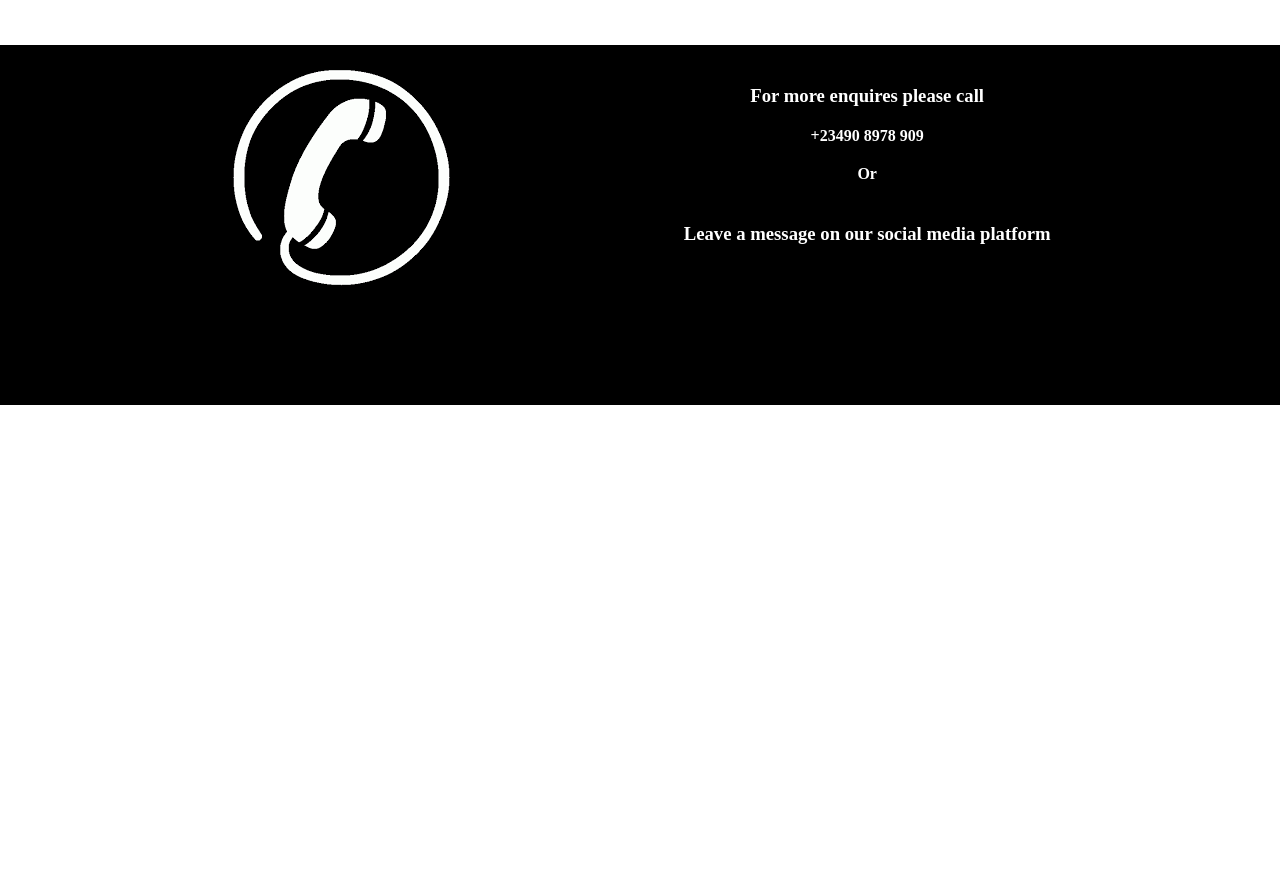
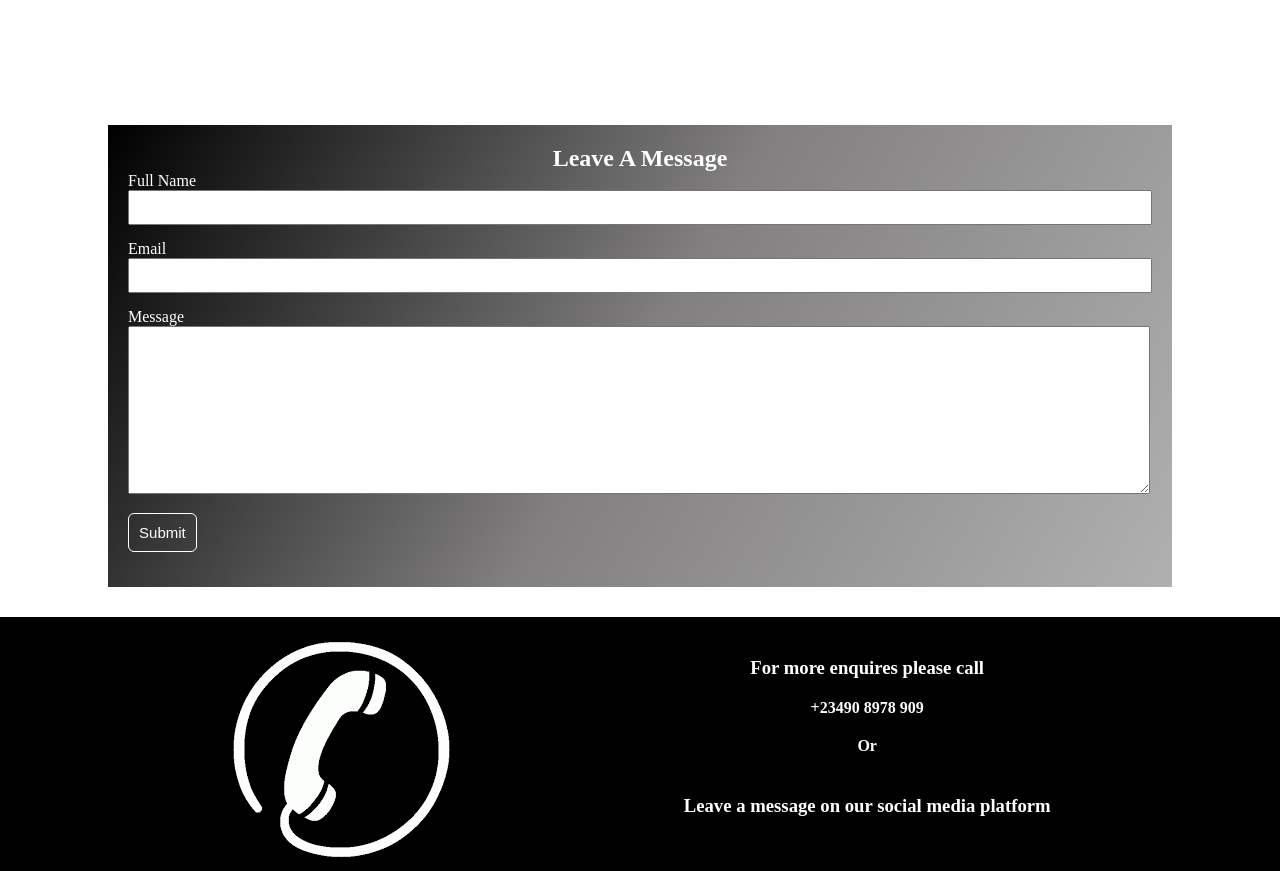
Before and after one commit to Temmy6710/Ecommerce, a plain HTML site: page index.html in a window 1280 px wide. Shown: the part 1929-2800 px from the top of the page. Before the commit the page ends 2334 px from the top, so only its background shows below. Drawn offline with Linux system fonts and the light colour scheme.

Commit message:
contactUs section

```diff
--- a/Ecommerce.css
+++ b/Ecommerce.css
@@ -44,7 +44,7 @@
     border-radius: 50%;
 }
 #header{
-    height: 90vh;
+    height: 100vh;
     text-align: center;
     position: relative;
 }
@@ -75,7 +75,7 @@
     z-index: -1;
 }
 #text{
-    padding-top: 30vh;
+    padding-top: 40vh;
     color: white;
 }
 #walk{
@@ -175,13 +175,35 @@
     margin: 150px 0;
 }
 #contactUs{
+    padding: 20px;
+    width: 80%;
+    margin: 30px  auto;
+    background:linear-gradient(120deg, black, rgb(129, 127, 127),rgb(177, 176, 176)  ) ;
+    color: white;
+}
+#contactUs h2{
+    text-align: center;
+}
+#request{
+    padding-bottom: 15px;
+    margin-right: 20px;
+}
+#contactUs label{
+    display: block;
+}
+#request input[type="text"], input[type="email"], #request textarea{
+    padding: 8px;
+    width: 100%;
+    margin: auto;
+}
+#contactUsFoot{
     display: flex;
     justify-content: space-evenly;
     color: white;
     background-color: black;
     height: 45vh;
 }
-#contactUs img{
+#contactUsFoot img{
     margin-top: 20px;
 }
 #contact{
--- a/index.html
+++ b/index.html
@@ -37,22 +37,22 @@
             <div id="product">
                 <img src="./pexels-mstudio-1240892.jpg" alt="">
                 <p>Lorem, ipsum dolor sit amet consectetur adipisicing elit. Dicta.</p>
-                <button id="conBtn">Check Out</button>
+                <button id="conBtn">View</button>
             </div>
             <div id="product">
                 <img src="./pexels-frans-van-heerden-847371.jpg" alt="">
                 <p>Lorem, ipsum dolor sit amet consectetur adipisicing elit. Dicta.</p>
-                <button id="conBtn">Check Out</button>
+                <button id="conBtn">View</button>
             </div>
             <div id="product">
                 <img src="./pexels-peter-patel-637076.jpg" alt="">
                 <p>Lorem, ipsum dolor sit amet consectetur adipisicing elit. Dicta.</p>
-                <button id="conBtn">Check Out</button>
+                <button id="conBtn">View</button>
             </div>
             <div id="product">
                 <img src="./pexels-peter-patel-637076.jpg" alt="">
                 <p>Lorem, ipsum dolor sit amet consectetur adipisicing elit. Dicta.</p>
-                <button id="conBtn">Check Out</button>
+                <button id="conBtn">View</button>
             </div>
         </div>
         <div id="aboutUs">
@@ -69,8 +69,28 @@
                 </div>
             </div>
         </div>
+        <div id="contactUs">
+            <h2>Leave A Message</h2>
+            <form action="">
+                <div id="request">
+                    <label for="fullname">Full Name</label>
+                    <input type="text" name="fullname">
+                </div>
+                <div id="request">
+                    <label for="email">Email</label>
+                    <input type="email" name="email" id="">
+                </div>
+                <div id="request">
+                    <label for="">Message</label>
+                    <textarea name="message" id="" cols="30" rows="10"></textarea>
+                </div>
+                <div id="request">
+                    <input id="btn" type="submit" value="Submit">
+                </div>
+            </form>
+        </div>
         <footer>
-            <div id="contactUs">
+            <div id="contactUsFoot">
                 <div id ="">
                     <img src="./phone2.png" alt="">
                 </div>
```
